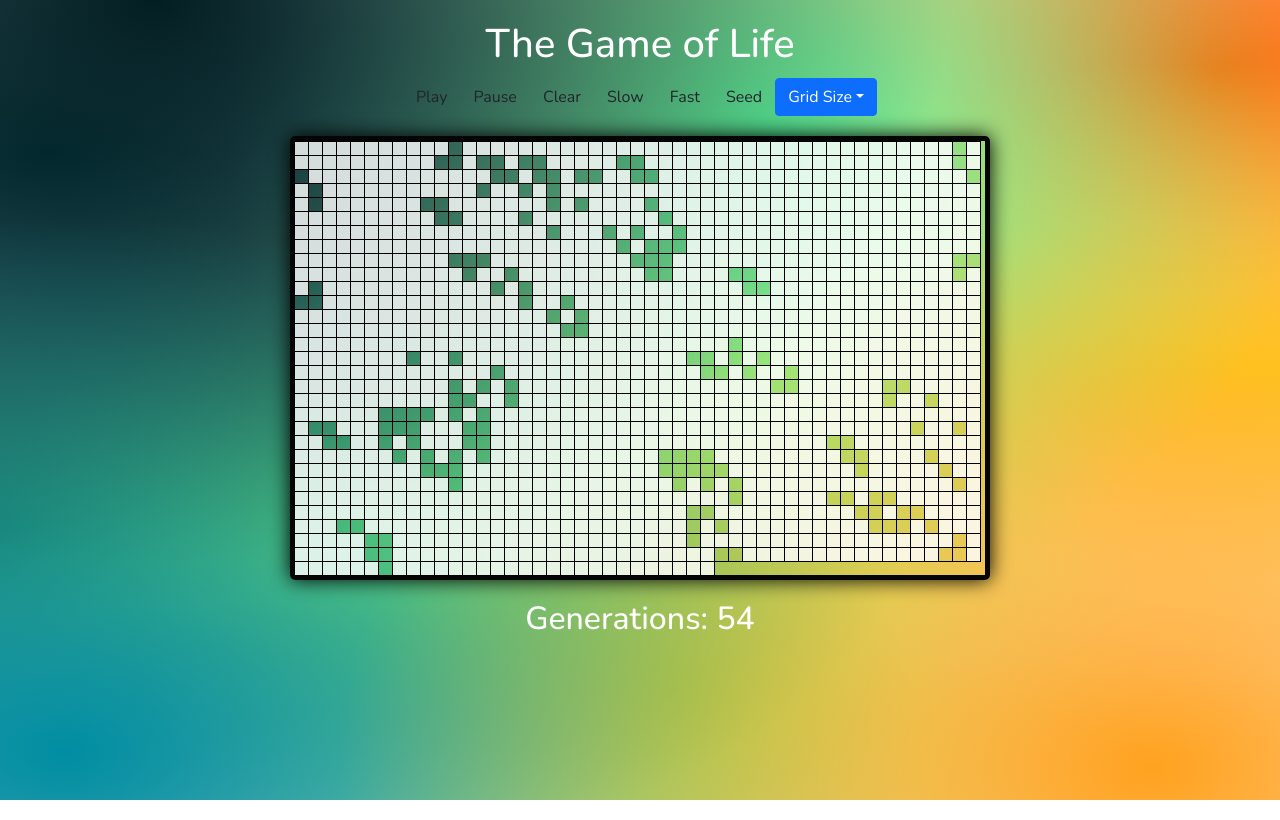
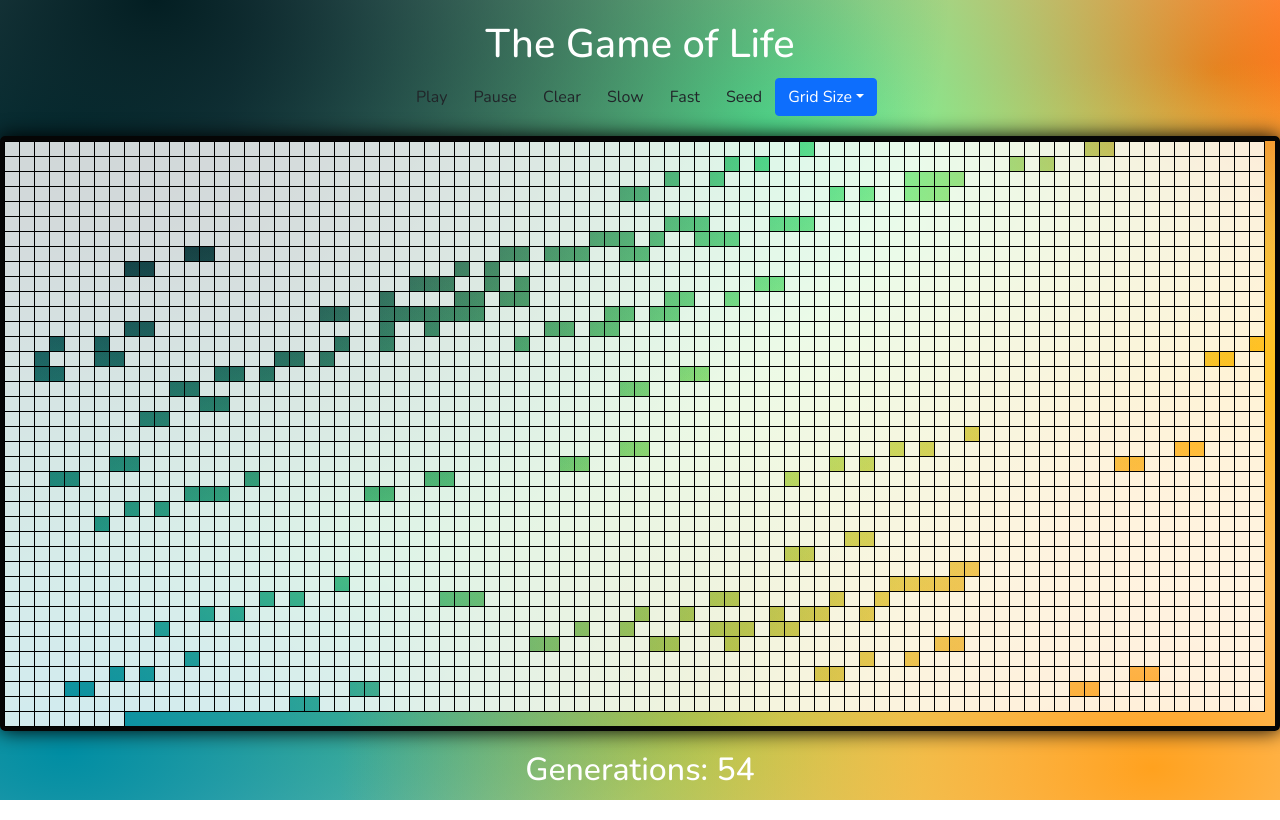
Before and after one commit to GeminiBandit21/GameOfLife-React, a React app: page / in a window 1280 px wide. Built offline with nearby package versions, Linux system fonts and the light colour scheme; animation ran at ten frames a second.

Commit message:
attempt to fix visual error, everthing works correctly

```diff
--- a/src/index.css
+++ b/src/index.css
@@ -15,14 +15,14 @@ body {
   radial-gradient(at 53% 86%, hsla(95,100%,68%,1) 0px, transparent 50%),
   radial-gradient(at 98% 46%, rgb(255, 203, 31) 0px, transparent 50%),
   radial-gradient(at 95% 9%, rgb(255, 107, 8) 0px, transparent 50%);
-  /* background: linear-gradient(110deg,#113136 5%, hsl(95, 37%, 68%) 50%, hsl(35, 89%, 57%) 90%) */
+
 }
 
 .box {
   display: inline-block;
   border: 1px solid black;
-  width: 15px;
-  height: 15px;
+  width: 16px;
+  height: 16px;
   margin-left: -1px;
   margin-bottom: -1px;
   }
@@ -46,7 +46,6 @@ body {
 }
 
 .grid {
-  width: 150px;
   line-height: 0;
   margin: auto;
   border-radius: 5px;
--- a/src/index.js
+++ b/src/index.js
@@ -21,7 +21,7 @@ class Box extends React.Component {
 
 class Grid extends React.Component {
 	render() {
-		const width = (this.props.cols * 14);
+		const width = (this.props.cols * 16);
 		var rowsArr = [];
 
 		var boxClass = "";
@@ -98,8 +98,8 @@ class Main extends React.Component {
 	constructor() {
 		super();
 		this.speed = 100;
-		this.rows = 30;
-		this.cols = 50;
+		this.rows = 40;
+		this.cols = 80;
 
 		this.state = {
 			generation: 0,
@@ -119,7 +119,7 @@ class Main extends React.Component {
 		let gridCopy = arrayClone(this.state.gridFull);
 		for (let i = 0; i < this.rows; i++) {
 			for (let j = 0; j < this.cols; j++) {
-				if (Math.floor(Math.random() * 4) === 1) {
+				if (Math.floor(Math.random() * 5) === 1) {
 					gridCopy[i][j] = true;
 				}
 			}
```
